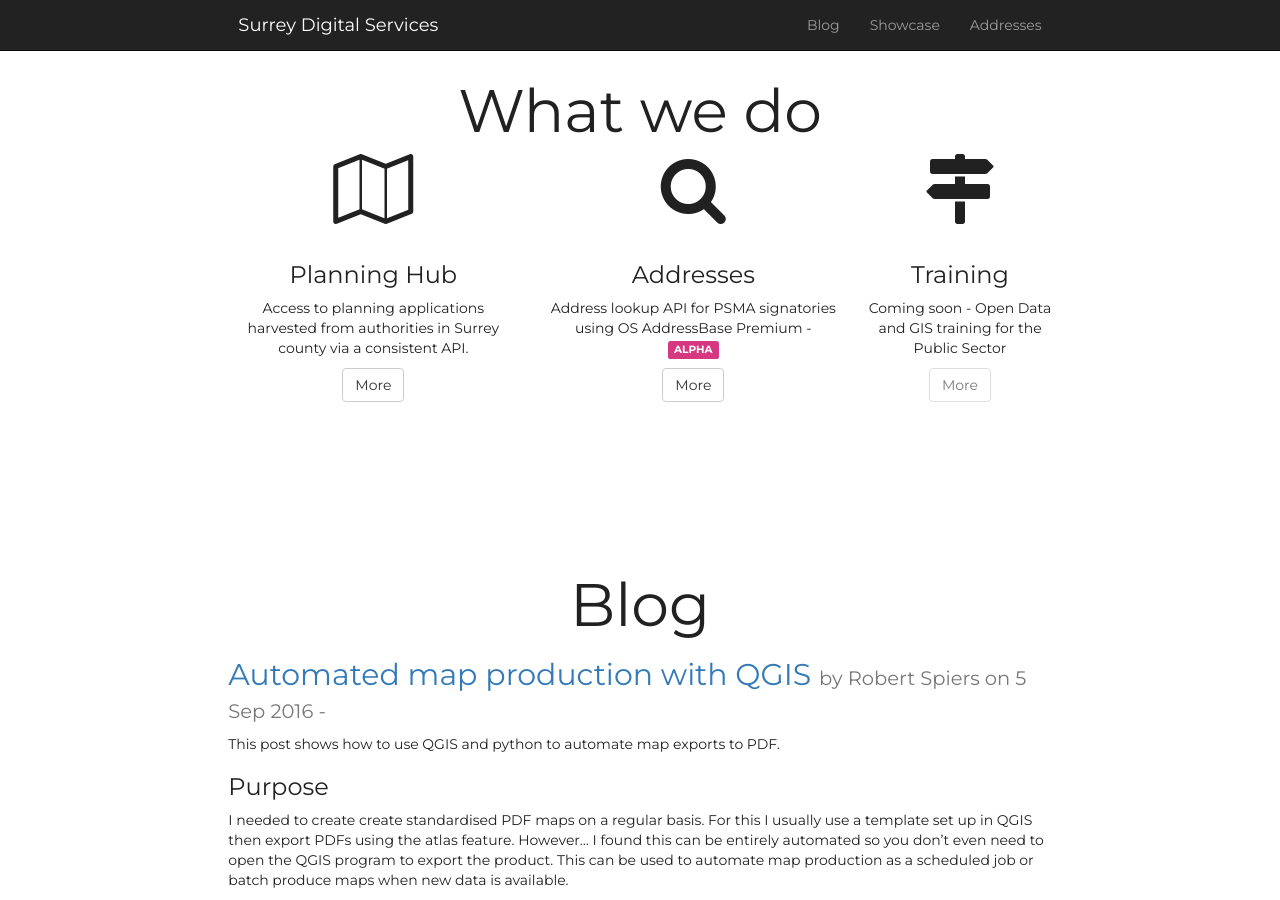
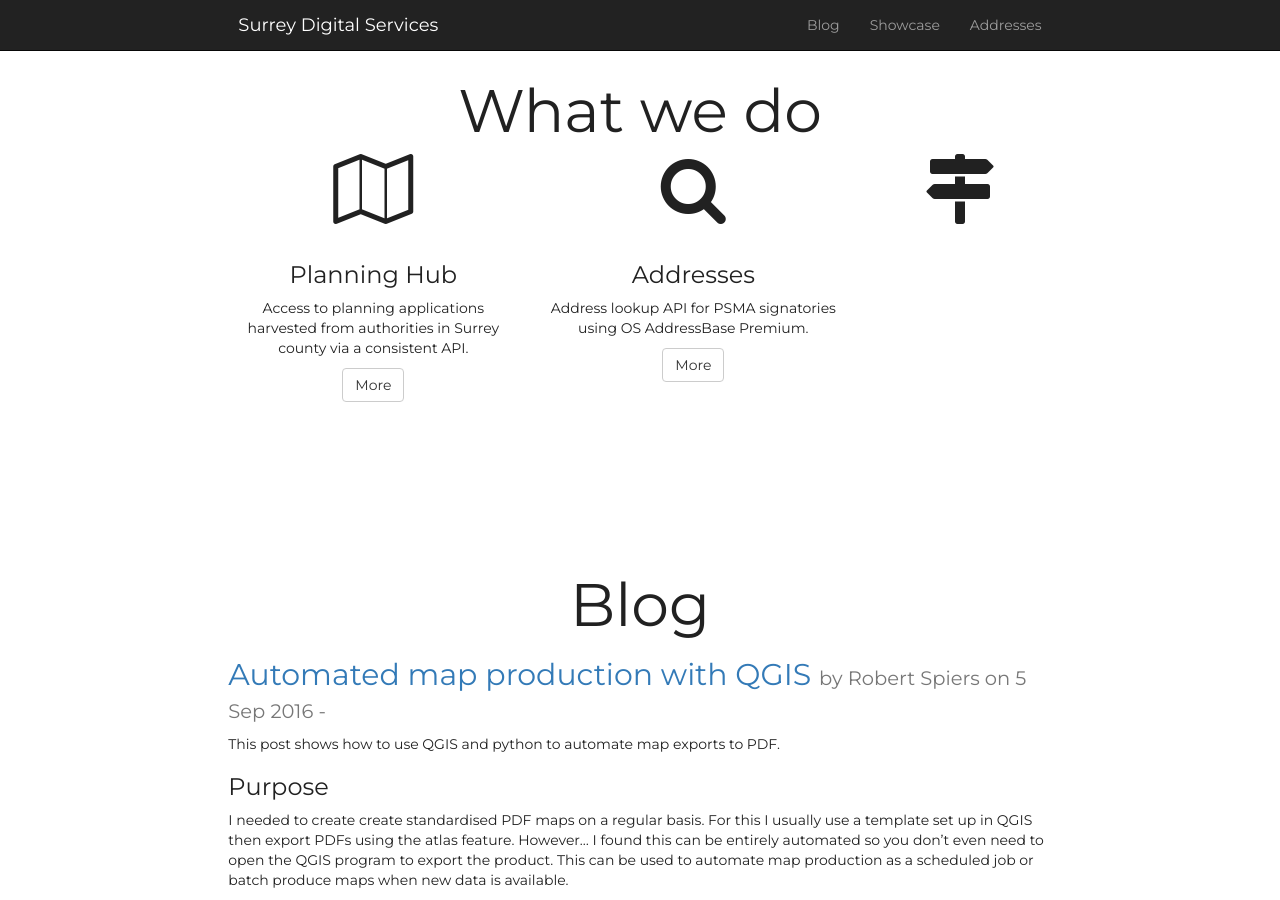
Before and after one commit to surreydigitalservices/surreydigitalservices.github.io, a Jekyll site: the page built from index.html, in a window 1280 px wide and 900 px high, scrolled down 912 px. Built offline with Jekyll 4.4.1, drawn with Linux system fonts in a browser that asks for light colours; nearby versions of some CDN libraries; comment, search, counter and statistics services are not loaded.

Commit message:
Update index.html
Removal of Alpha icon.
Removal of Training link.

```diff
--- a/index.html
+++ b/index.html
@@ -33,17 +33,14 @@ title: Welcome to Surrey Digital Services
                                 <span class="fa fa-search fa-5x"></span>
                             </div>
                             <h3>Addresses</h3>
-                            <p>Address lookup API for PSMA signatories using OS AddressBase Premium - <span class="label label-alpha">ALPHA</span></p>
+                            <p>Address lookup API for PSMA signatories using OS AddressBase Premium.</p>
                             <p><a href="/sds-addresses/" class="btn btn-default">More</a></p>
                         </div>
                         <div class="col-md-2">
                             <div class="text-center">
                                 <span class="fa fa-map-signs fa-5x"></span>
                             </div>
-                            <h3>Training</h3>
-                            <p>Coming soon - Open Data and GIS training for the Public Sector</p>
-                            <p><a href="http://digitalservices.surreyi.gov.uk/" class="btn btn-default disabled">More</a></p>
-                        </div>
+                          </div>
                     </div>
 
                 </div>
```
